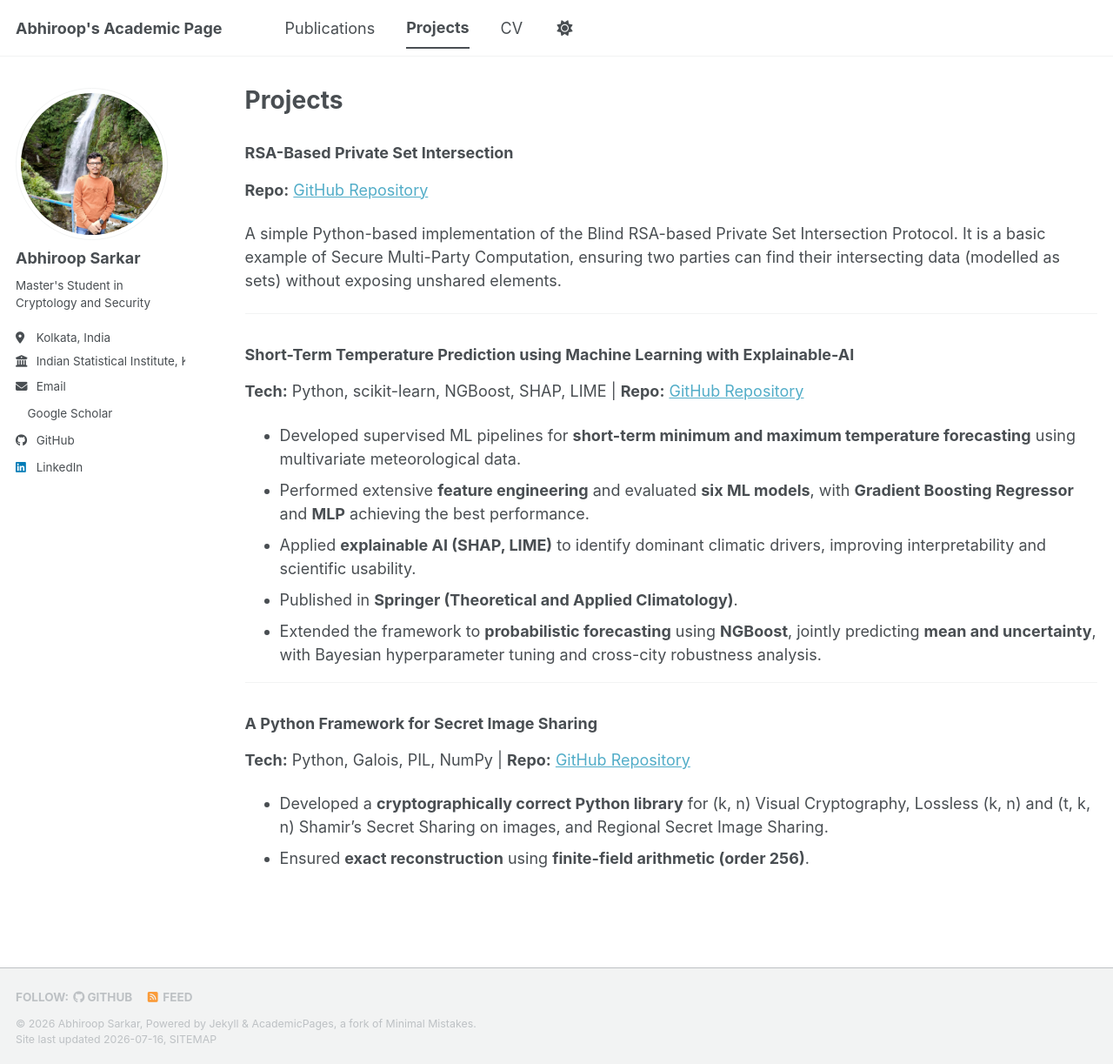
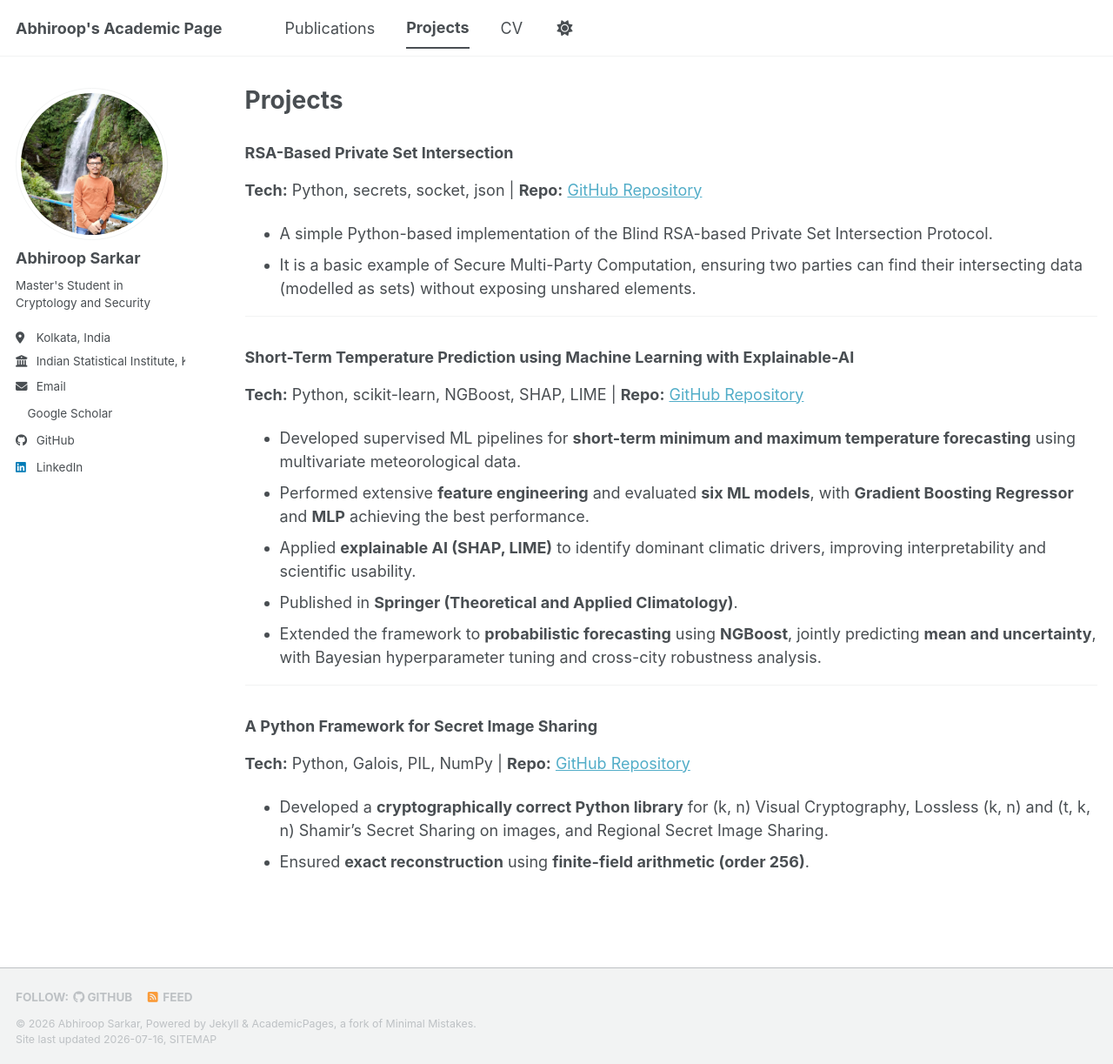
Before and after one commit to Abhiroop2004/Abhiroop2004.github.io, a Jekyll site: the page built from _pages/portfolio.md, in a window 1280 px wide and 1223 px high. Shown: the whole window at 87% size. Built offline with Jekyll 4.4.1, drawn with Linux system fonts in a browser that asks for light colours; a style sheet for code colours, icons or effects is not loaded.

Commit message:
Changes to projects

```diff
--- a/_pages/portfolio.md
+++ b/_pages/portfolio.md
@@ -6,9 +6,10 @@ author_profile: true
 ---
 
 ### RSA-Based Private Set Intersection
-**Repo:** [GitHub Repository](https://github.com/Abhiroop2004/RSA-PSI)
+**Tech:** Python, secrets, socket, json | **Repo:** [GitHub Repository](https://github.com/Abhiroop2004/RSA-PSI)
 
-A simple Python-based implementation of the Blind RSA-based Private Set Intersection Protocol. It is a basic example of Secure Multi-Party Computation, ensuring two parties can find their intersecting data (modelled as sets) without exposing unshared elements.
+* A simple Python-based implementation of the Blind RSA-based Private Set Intersection Protocol.
+* It is a basic example of Secure Multi-Party Computation, ensuring two parties can find their intersecting data (modelled as sets) without exposing unshared elements.
 
 ---
 
```
